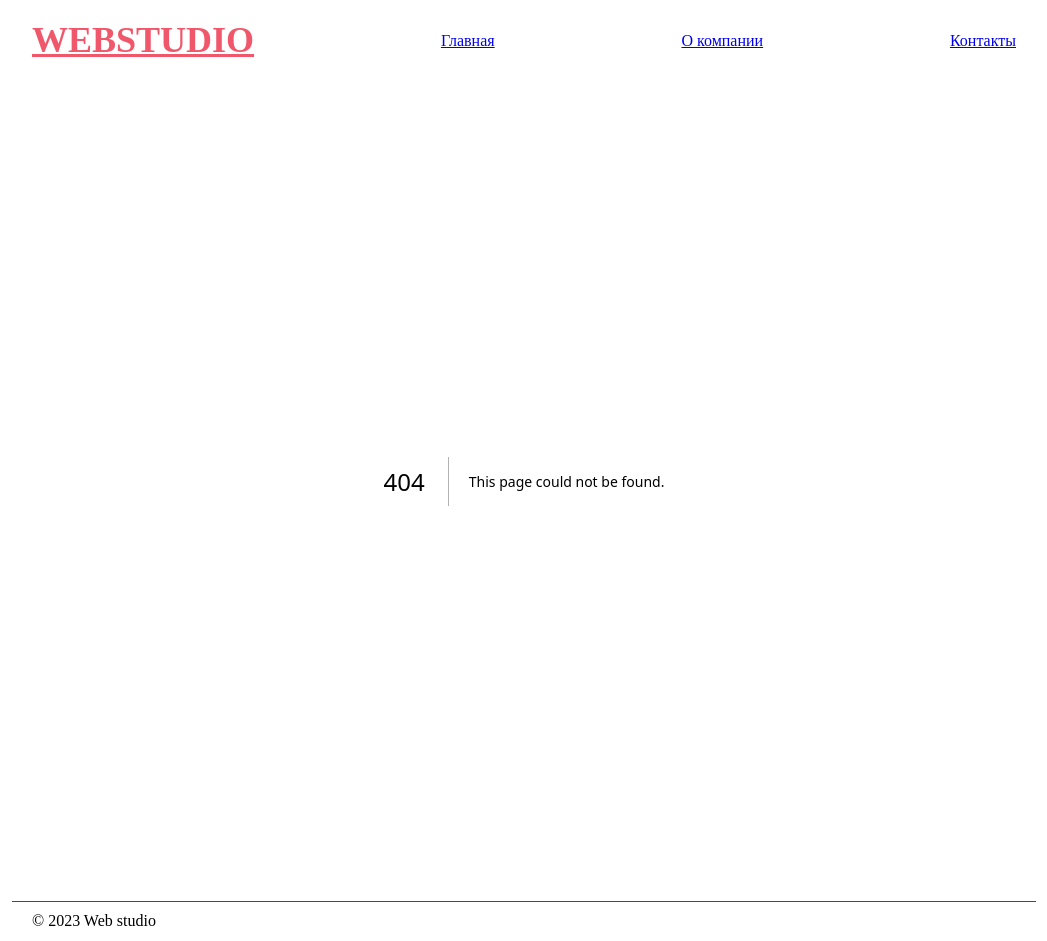
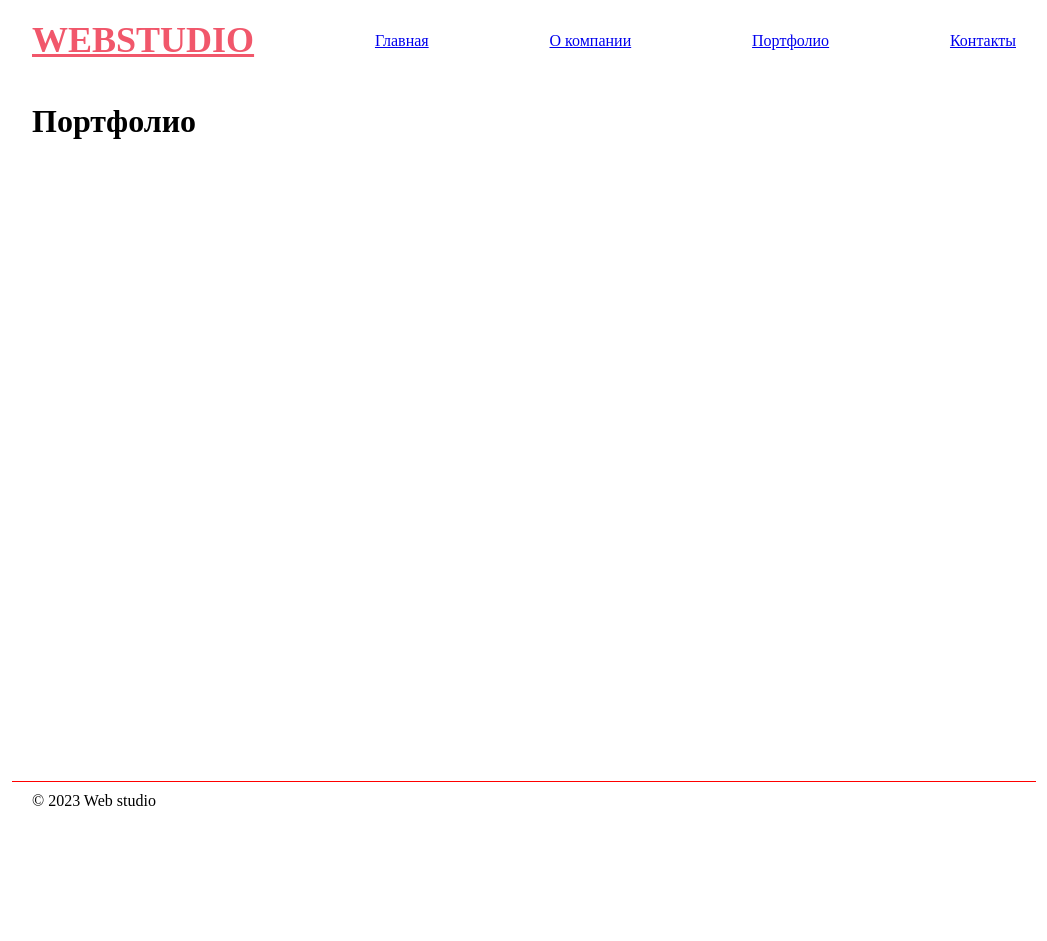
Before and after one commit to BatanAndrei/nextjs-ts-web-studio-learn, a Next.js app: page /portfolio in a window 1280 px wide. Before the commit this address had no page. Shown: the whole page, without its empty margins (116-1163 px from the left). After the commit the page ends 820 px from the top, so only its background shows below. Built offline with nearby package versions, Linux system fonts and the light colour scheme; no server answers.

Commit message:
initial commit

```diff
--- a/app/page.tsx
+++ b/app/page.tsx
@@ -1,3 +1,4 @@
+
 export default function Home() {
   return (
     <h1>Главная</h1>
--- /dev/null
+++ b/app/portfolio/page.tsx
@@ -0,0 +1,36 @@
+"use client"
+
+import { ItemsByGroup, PortfolioItem } from '../types';
+import { useState, useEffect } from 'react';
+import axios from 'axios';
+
+export default function Portfolio() {
+
+    const [loading, setLoading] = useState(true);
+    const [itemsByGroup, setItems] = useState<ItemsByGroup | null>(null);
+
+    const PHOTOS_API_URL = 'https://jsonplaceholder.typicode.com/photos/';
+
+    const prepareData = (data) => data;
+
+
+    const load = async () => {
+        try {
+            const { data } = await axios.get<PortfolioItem[]>(PHOTOS_API_URL);
+            const prepared = prepareData(data.slice(0, 7));
+            setItems(prepared);
+        } catch (e) {
+            console.log(e);
+        } finally {
+            setLoading(false);
+        }
+    };
+
+    useEffect(() => {
+        load();
+    }, []);
+
+    return (
+        <h1>Портфолио</h1>
+    )
+    }
--- /dev/null
+++ b/app/types.ts
@@ -0,0 +1,8 @@
+export interface PortfolioItem {
+    id: number;
+    title: string;
+    url: string;
+    thumbnailUrl: string;
+}
+
+export type ItemsByGroup = [string, PortfolioItem[]][];
--- a/components/TheHeader.module.css
+++ b/components/TheHeader.module.css
@@ -23,3 +23,7 @@
 .home.disabled {
     pointer-events: none;
 }
+
+.decor {
+    list-style: none;
+}
--- a/components/TheHeader.tsx
+++ b/components/TheHeader.tsx
@@ -12,9 +12,10 @@ export default function TheHeader ()  {
     return (
         <header className={style.positionLink}>
             <Link href="/" className={clsx(style.logo, {[style.disabled]: pathname === "/"})}>WEBSTUDIO</Link>
-            <Link href="/" className={clsx(style.home, {[style.disabled]: pathname === "/"})}>Главная</Link>
-            <Link href="/blog">О компании</Link>
-            <Link href="/contacts">Контакты</Link>
+            <li className={style.decor}><Link href="/" className={clsx(style.home, {[style.disabled]: pathname === "/"})}>Главная</Link></li>
+            <li className={style.decor}><Link href="/blog">О компании</Link></li>
+            <li className={style.decor}><Link href="/portfolio">Портфолио</Link></li>
+            <li className={style.decor}><Link href="/contacts">Контакты</Link></li>
         </header>
     )
 }
--- a/next.config.js
+++ b/next.config.js
@@ -1,4 +1,15 @@
 /** @type {import('next').NextConfig} */
-const nextConfig = {}
+const nextConfig = {
+    images: {
+    remotePatterns: [
+        {
+            protocol: 'https',
+            hostname: 'via.placeholder.com',
+            port: '',
+            pathname: '**',
+        },
+    ],
+},
+}
 
 module.exports = nextConfig
--- a/package.json
+++ b/package.json
@@ -9,6 +9,7 @@
     "lint": "next lint"
   },
   "dependencies": {
+    "axios": "^1.6.2",
     "clsx": "^2.0.0",
     "next": "14.0.2",
     "normalize.css": "^8.0.1",
--- a/tsconfig.json
+++ b/tsconfig.json
@@ -13,6 +13,7 @@
     "isolatedModules": true,
     "jsx": "preserve",
     "incremental": true,
+    "noImplicitAny": false,
     "plugins": [
       {
         "name": "next"
```
Also changed, not shown: 1 other file (tests, documents, lock files or other folders).
